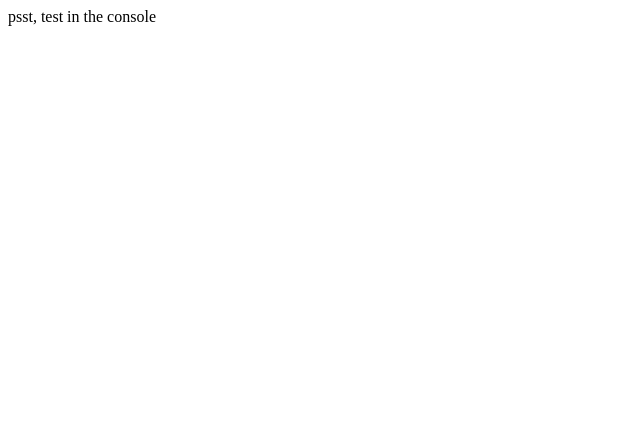
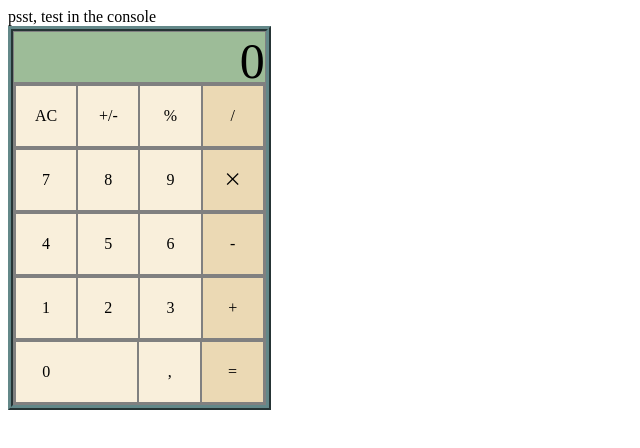
Before and after one commit to urostodorovic95/Odin-Calculator, a plain HTML site: page index.html in a window 1280 px wide. Shown: the whole page, without its empty margins (0-640 px from the left). Drawn offline with Linux system fonts and the light colour scheme.

Commit message:
Create an HTML calculator

```diff
--- a/index.html
+++ b/index.html
@@ -1,12 +1,50 @@
 <!DOCTYPE html>
 <html lang="en">
-<head>
-    <meta charset="UTF-8">
-    <meta name="viewport" content="width=device-width, initial-scale=1.0">
+  <head>
+    <meta charset="UTF-8" />
+    <meta name="viewport" content="width=device-width, initial-scale=1.0" />
     <title>Odin Calculator</title>
+    <link rel="stylesheet" href="./styles/styles.css" />
     <script src="./scripts/main.js" defer></script>
-</head>
-<body>
+  </head>
+  <body>
     psst, test in the console
-</body>
+    <main>
+      <div class="calc-frame">
+        <div class="display">0</div>
+        <div class="buttons-all">
+          <div class="row">
+            <div class="button" id="AC">AC</div>
+            <div class="button" id="+/-">+/-</div>
+            <div class="button" id="%">%</div>
+            <div class="button" id="divide">/</div>
+          </div>
+          <div class="row">
+            <div class="button" id="seven">7</div>
+            <div class="button" id="eight">8</div>
+            <div class="button" id="nine">9</div>
+            <div class="button" id="times">⨉</div>
+          </div>
+          <div class="row">
+            <div class="button" id="four">4</div>
+            <div class="button" id="five">5</div>
+            <div class="button" id="six">6</div>
+            <div class="button" id="minus">-</div>
+          </div>
+          <div class="row">
+            <div class="button" id="one">1</div>
+            <div class="button" id="two">2</div>
+            <div class="button" id="three">3</div>
+            <div class="button" id="plus">+</div>
+          </div>
+          <div class="row">
+            <div class="button" id="zero">0</div>
+            <div class="button" id="dummy"></div>
+            <div class="button" id="comma">,</div>
+            <div class="button" id="equals">=</div>
+          </div>
+        </div>
+      </div>
+    </main>
+  </body>
 </html>
--- a/styles/styles.css
+++ b/styles/styles.css
@@ -0,0 +1,47 @@
+div {
+    border: 0.3px solid grey;
+}
+
+.display {
+    height: 50px;
+    text-align: end;
+    font-size: 50px;
+    background-color: #9DBC98;
+}
+
+.calc-frame {
+    border: 5px ridge #638889;
+    background-color: #F9EFDB;
+    display: flex;
+    flex-direction: column;
+    width: 20%;
+}
+
+.row {
+    display: flex;
+}
+
+.button {
+    width: 60px;
+    height: 60px;
+    flex-grow: 1;
+    text-align: center;
+    vertical-align: middle;
+    line-height: 60px;
+}
+
+#dummy {
+    border-left: 0;
+}
+
+#zero {
+    border-right: 0;
+}
+
+#divide,
+#times,
+#minus,
+#plus,
+#equals {
+    background-color: #EBD9B4;
+}
```
